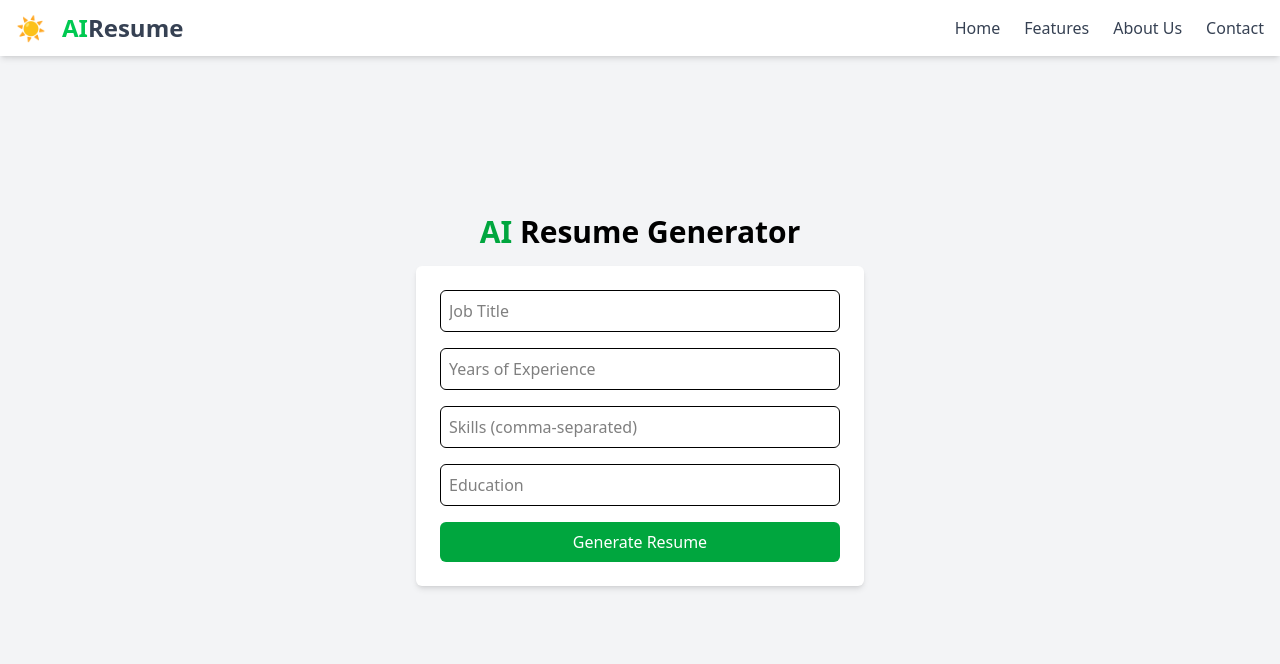
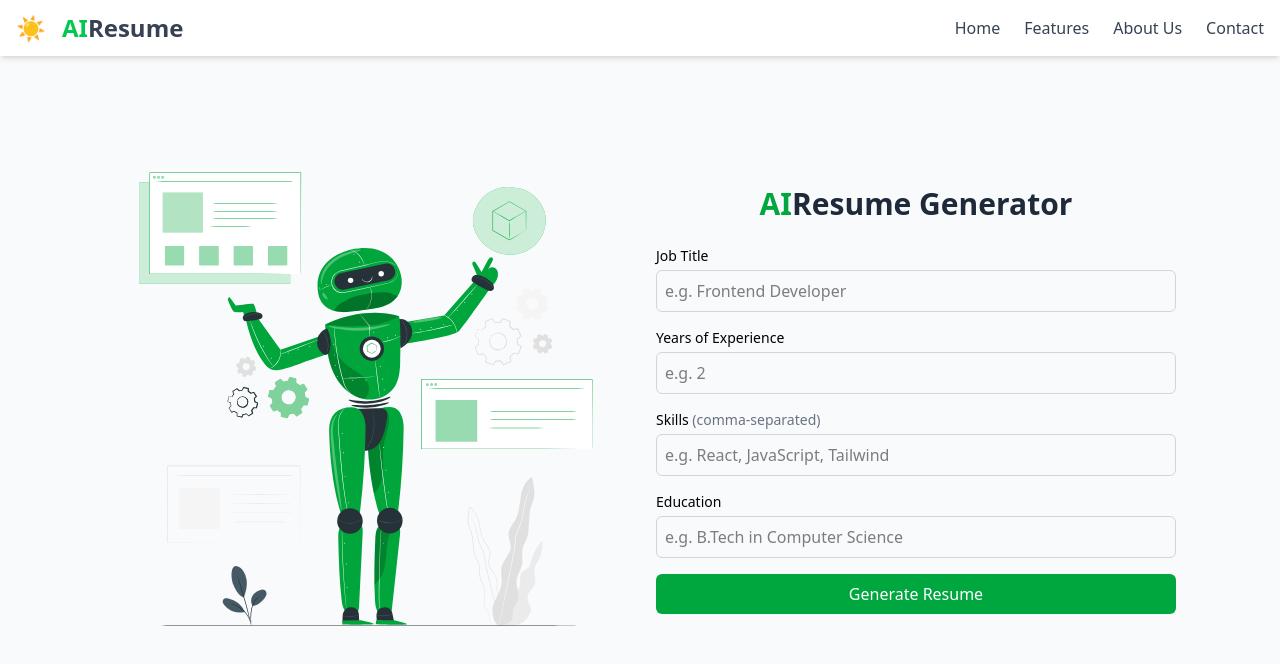
Before and after one commit to yatharth1cr/AI-Resume-Generator, a React (Vite) app in the folder frontend/: page / in a window 1280 px wide. Shown: the top 664 px of the page. Built offline with nearby package versions, Linux system fonts and the light colour scheme.

Commit message:
updated few things

```diff
--- a/frontend/src/components/About.jsx
+++ b/frontend/src/components/About.jsx
@@ -1,11 +1,12 @@
 import React from "react";
 import { useNavigate } from "react-router-dom";
+// import illustration from "../assets/";
 
 const About = () => {
   const navigate = useNavigate();
 
   return (
-    <section className="bg-white text-gray-900 py-24 px-6 md:px-12 lg:px-24">
+    <section className="bg-gray-100 text-gray-900 py-28 px-6 md:px-12 lg:px-24">
       <div className="max-w-6xl mx-auto flex flex-col lg:flex-row items-center gap-12">
         {/* Text Content */}
         <div className="flex-1 text-center lg:text-left">
@@ -42,7 +43,7 @@ const About = () => {
         {/* Image/Illustration */}
         <div className="flex-1">
           <img
-            src="src\assets\Cyborg-bro.svg"
+            src="src/assets/Cyborg-bro.svg"
             alt="AI Resume Illustration"
             className="w-full max-w-md mx-auto"
           />
--- a/frontend/src/components/Home.jsx
+++ b/frontend/src/components/Home.jsx
@@ -5,35 +5,34 @@ import * as Yup from "yup";
 import { useNavigate } from "react-router-dom";
 
 const Home = () => {
-  // State to manage error messages
   const navigate = useNavigate();
-
-  // State to manage error messages
   const [error, setError] = useState("");
 
-  // Validation schema for form fields
-  const jobTitleValidation = Yup.string().required("Job title is required");
-  const experienceValidation = Yup.number()
+  // Validation Schema
+  const validationSchema = Yup.object({
+    jobTitle: Yup.string().required("Job title is required"),
+    experience: Yup.number()
       .typeError("Experience must be a number")
       .min(0, "Experience cannot be negative")
-    .required("Experience is required");
-  const skillsValidation = Yup.string()
+      .required("Experience is required"),
+    skills: Yup.string()
       .required("Skills are required")
       .min(2, "Skills must be at least 2 characters long")
-    .max(200, "Skills must be at most 200 characters long");
-  const educationValidation = Yup.string()
+      .max(200, "Skills must be at most 200 characters long"),
+    education: Yup.string()
       .required("Education is required")
       .min(2, "Education must be at least 2 characters long")
-    .max(100, "Education must be at most 100 characters long");
+      .max(100, "Education must be at most 100 characters long"),
+  });
 
-  // Function to handle form submission
+  // Form Submission Handler
   const handleGenerate = (values, { setSubmitting }) => {
     setError("");
     const formattedSkills = values.skills
       .split(",")
       .map((skill) => skill.trim());
 
-    // Make a POST request to the backend API to generate the resume
+    // Send data to the backend
     axios
       .post("http://localhost:5000/api/generate-resume", {
         jobTitle: values.jobTitle,
@@ -42,6 +41,7 @@ const Home = () => {
         education: values.education,
       })
       .then((response) => {
+        // Navigate to generated-resume page with response data
         navigate("/generated-resume", {
           state: { resume: response.data.resume },
         });
@@ -58,10 +58,22 @@ const Home = () => {
   };
 
   return (
-    <div className="min-h-screen flex flex-col items-center justify-center bg-gray-100 p-4">
-      <h1 className="text-3xl font-bold mb-4 text-center">
-        <span className="text-green-600">AI</span> Resume Generator
-      </h1>
+    <div className="min-h-screen bg-gray-50 flex items-center justify-center px-4 py-10">
+      <div className="w-full max-w-6xl bg- rounded-xl shadg p-6 md:p-10 grid grid-cols-1 md:grid-cols-2 gap-8 items-center">
+        {/* Image */}
+        <div className="hidden md:block">
+          <img
+            src="src/assets/home.svg"
+            alt="Resume Illustration"
+            className="w-full h-auto"
+          />
+        </div>
+
+        {/* Form */}
+        <div>
+          <h2 className="text-3xl font-bold text-center text-green-600 mb-6">
+            AI<span className="text-gray-800">Resume Generator</span>
+          </h2>
 
           <Formik
             initialValues={{
@@ -70,22 +82,24 @@ const Home = () => {
               skills: "",
               education: "",
             }}
-        validationSchema={Yup.object({
-          jobTitle: jobTitleValidation,
-          experience: experienceValidation,
-          skills: skillsValidation,
-          education: educationValidation,
-        })}
+            validationSchema={validationSchema}
             onSubmit={handleGenerate}
           >
             {({ isSubmitting }) => (
-          <Form className="w-full max-w-md bg-white p-6 shadow-md rounded-md">
-            <div className="mb-4">
+              <Form className="space-y-4">
+                <div>
+                  <label
+                    className="block text-sm font-medium mb-1"
+                    htmlFor="jobTitle"
+                  >
+                    Job Title
+                  </label>
                   <Field
                     type="text"
                     name="jobTitle"
-                placeholder="Job Title"
-                className="border p-2 w-full rounded-md"
+                    id="jobTitle"
+                    className="border border-gray-300 p-2 w-full rounded-md focus:ring-2 focus:ring-green-400 outline-none"
+                    placeholder="e.g. Frontend Developer"
                   />
                   <ErrorMessage
                     name="jobTitle"
@@ -94,12 +108,19 @@ const Home = () => {
                   />
                 </div>
 
-            <div className="mb-4">
+                <div>
+                  <label
+                    className="block text-sm font-medium mb-1"
+                    htmlFor="experience"
+                  >
+                    Years of Experience
+                  </label>
                   <Field
                     type="number"
                     name="experience"
-                placeholder="Years of Experience"
-                className="border p-2 w-full rounded-md"
+                    id="experience"
+                    className="border border-gray-300 p-2 w-full rounded-md focus:ring-2 focus:ring-green-400 outline-none"
+                    placeholder="e.g. 2"
                   />
                   <ErrorMessage
                     name="experience"
@@ -108,12 +129,20 @@ const Home = () => {
                   />
                 </div>
 
-            <div className="mb-4">
+                <div>
+                  <label
+                    className="block text-sm font-medium mb-1"
+                    htmlFor="skills"
+                  >
+                    Skills{" "}
+                    <span className="text-gray-500">(comma-separated)</span>
+                  </label>
                   <Field
                     type="text"
                     name="skills"
-                placeholder="Skills (comma-separated)"
-                className="border p-2 w-full rounded-md"
+                    id="skills"
+                    className="border border-gray-300 p-2 w-full rounded-md focus:ring-2 focus:ring-green-400 outline-none"
+                    placeholder="e.g. React, JavaScript, Tailwind"
                   />
                   <ErrorMessage
                     name="skills"
@@ -122,12 +151,19 @@ const Home = () => {
                   />
                 </div>
 
-            <div className="mb-4">
+                <div>
+                  <label
+                    className="block text-sm font-medium mb-1"
+                    htmlFor="education"
+                  >
+                    Education
+                  </label>
                   <Field
                     type="text"
                     name="education"
-                placeholder="Education"
-                className="border p-2 w-full rounded-md"
+                    id="education"
+                    className="border border-gray-300 p-2 w-full rounded-md focus:ring-2 focus:ring-green-400 outline-none"
+                    placeholder="e.g. B.Tech in Computer Science"
                   />
                   <ErrorMessage
                     name="education"
@@ -138,7 +174,7 @@ const Home = () => {
 
                 <button
                   type="submit"
-              className="bg-green-600 w-full text-white px-4 py-2 rounded-md hover:bg-green-700 disabled:opacity-50 cursor-pointer"
+                  className="w-full bg-green-600 text-white font-medium py-2 px-4 rounded-md hover:bg-green-700 transition-all duration-200 disabled:opacity-50"
                   disabled={isSubmitting}
                 >
                   {isSubmitting ? "Generating..." : "Generate Resume"}
@@ -147,12 +183,13 @@ const Home = () => {
             )}
           </Formik>
 
-      {/* Error message display */}
           {error && (
-        <div className="text-red-600 mt-4 bg-white p-2 rounded-md shadow-md">
+            <div className="mt-4 text-red-600 bg-red-50 border border-red-200 rounded-md p-3 text-sm">
               {error}
             </div>
           )}
+        </div>
+      </div>
     </div>
   );
 };
```
Also changed, not shown: frontend/src/components/Contact.jsx (+97 -60 lines), frontend/src/assets/contact.svg (added), frontend/src/assets/home.svg (added). Lines whose indentation alone changed are shown as unchanged.
